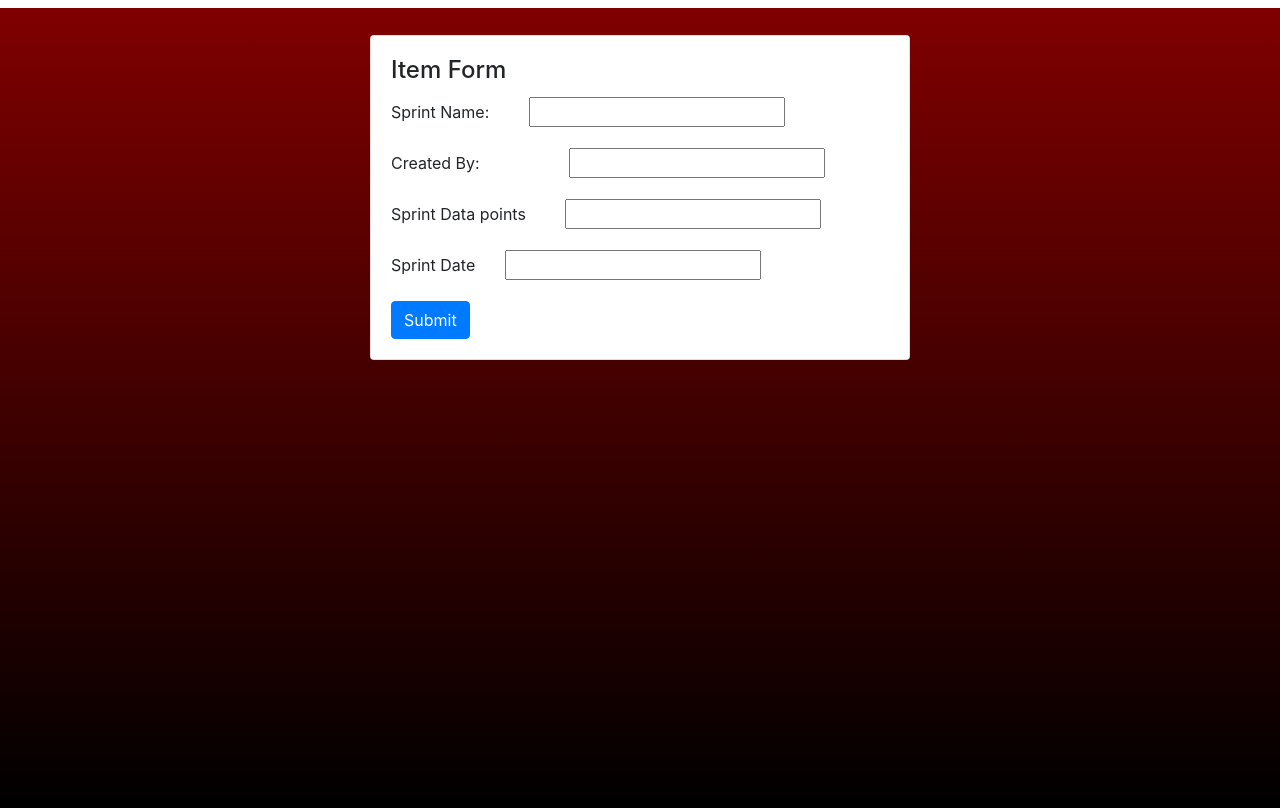
After one commit to sam20code/RDashTaskManager, a Django app: page /taskManager/addSprint in a window 1280 px wide. The commit adds this page. Run offline with Django 4.2, Linux system fonts and the light colour scheme; some libraries are stand-ins or nearby versions.

Commit message:
Implementation of Admin Interface and Add Sprint
This commit includes
 - It implements admin home page where admin can see all the sprints created by him/her
 - It implements add sprint board where admin will be able to create new sprint by filling details like sprintName, sprintCreatedBy, sprintDate and sprintDataPoints
 - It implements models.py file which is an sprint entity
 - It implements urls for admingHome page and add sprint interface in urls.py file
 - It updates credentials.html page by replacing urls of respective service in link provided
 - It register model in admin file

```diff
--- a/taskManager/admin.py
+++ b/taskManager/admin.py
@@ -1,3 +1,5 @@
 from django.contrib import admin
+from .models import Sprint
 
 # Register your models here.
+admin.site.register(Sprint)
--- /dev/null
+++ b/taskManager/forms.py
@@ -0,0 +1,7 @@
+from django import forms
+from .models import Sprint
+
+class SprintForm(forms.ModelForm):
+    class Meta:
+        model = Sprint
+        fields = ['sprintName','sprintCreatedBy','sprintDataPoints','sprintDate']
--- /dev/null
+++ b/taskManager/models.py
@@ -0,0 +1,10 @@
+from django.db import models
+
+# Create your models here.
+class Sprint(models.Model):
+    def __str__(self):
+        return self.sprintName
+    sprintName = models.CharField(max_length=200,primary_key=True)
+    sprintCreatedBy = models.CharField(max_length=200)
+    sprintDataPoints = models.IntegerField()
+    sprintDate = models.DateTimeField()
--- /dev/null
+++ b/taskManager/templates/taskManager/AddSprint.html
@@ -0,0 +1,53 @@
+<!DOCTYPE html>
+<html>
+<head>
+    <title>Item Form</title>
+    <!-- Add Bootstrap CSS link here -->
+    <link rel="stylesheet" href="https://maxcdn.bootstrapcdn.com/bootstrap/4.5.2/css/bootstrap.min.css">
+</head>
+<style>
+    body {
+        margin-top: -3.1%; /* Remove default margin */
+    }
+</style>
+<body>
+    <div  style="background: linear-gradient(maroon, black);height:100vh">
+    <div class="container mt-5">
+        <div class="row">
+            <div class="col-md-6 offset-md-3">
+                <div class="card" style="margin-top: 5%;">
+                    <div class="card-body" >
+                        <h4 class="card-title">Item Form</h4>
+                        <form method="POST" enctype="multipart/form-data">
+                            {% csrf_token%}
+                            <div class="form-group">
+                                <label for="itemDesc" style="margin-right: 7%;">Sprint Name:</label>
+                                {{ form.sprintName }}
+                            </div>
+                            <div class="form-group">
+                                <label for="itemPrice" style="margin-right: 17%;">Created By:</label>
+                                {{ form.sprintCreatedBy }}
+                            </div>
+                            <div class="form-group">
+                                <label for="itemShopName"style="margin-right: 7%;">Sprint Data points</label>
+                                {{ form.sprintDataPoints }}
+                            </div>
+                            <div class="form-group">
+                                <label for="itemShopAddress" style="margin-right: 5%;">Sprint Date</label>
+                                {{ form.sprintDate }}
+                            </div>
+                            <button type="submit" class="btn btn-primary">Submit</button>
+                        </form>
+                    </div>
+                </div>
+            </div>
+        </div>
+    </div>
+    </div>
+
+    <!-- Add Bootstrap JS and jQuery links here -->
+    <script src="https://code.jquery.com/jquery-3.6.0.slim.min.js"></script>
+    <script src="https://cdnjs.cloudflare.com/ajax/libs/popper.js/1.14.7/umd/popper.min.js"></script>
+    <script src="https://maxcdn.bootstrapcdn.com/bootstrap/4.5.2/js/bootstrap.min.js"></script>
+</body>
+</html>
--- a/taskManager/templates/taskManager/Credentials.HTML
+++ b/taskManager/templates/taskManager/Credentials.HTML
@@ -53,7 +53,7 @@
                             </form>
                         </div>
                         <div id="adminLoginForm" style="display: none;">
-                            <form action="#" method="POST">
+                            <form action="{% url 'adminLogin' %}" method="POST">
                                 {% csrf_token %}
                                 <div class="form-group">
                                     <label for="adminName">Admin name</label>
@@ -68,7 +68,7 @@
                             </form>
                         </div>
                         <div id="adminSignupForm" style="display: none;">
-                            <form action="#" method="POST">
+                            <form action="{% url 'adminSignUp' %}" method="POST">
                                 {% csrf_token %}
                                 <div class="form-group">
                                     <label for="newAdminName">Admin name</label>
--- a/taskManager/urls.py
+++ b/taskManager/urls.py
@@ -3,4 +3,7 @@ from . import views
 
 urlpatterns = [
     path('credentials',views.credentials,name="credentials"),
+    path('adminLogin',views.adminLogin,name="adminLogin"),
+    path('adminSignUp',views.adminSignUp,name="adminSignUp"),
+    path('addSprint',views.addSprint,name="addSprint"),
 ]
--- a/taskManager/views.py
+++ b/taskManager/views.py
@@ -2,13 +2,17 @@ from django.shortcuts import render
 from django.contrib.auth.models import User
 from django.contrib.auth import authenticate, login
 from django.shortcuts import redirect, render
+from .models import Sprint
+from taskManager.forms import SprintForm
+from django.views.decorators.csrf import csrf_exempt
 
 # Create your views here.
-
+@csrf_exempt
 def credentials(request):
     return render(request,'taskManager/Credentials.html')
 
 #user signup and login
+@csrf_exempt
 def userSignUp(request):
     if request.method == 'POST':
         username=request.POST['userName']
@@ -19,6 +23,7 @@ def userSignUp(request):
         myuser.save()
         return render(request,'taskManager/Credentials.html')
 
+@csrf_exempt
 def userLogin(request):
     if request.method == 'POST':
         username=request.POST['userName']
@@ -33,6 +38,7 @@ def userLogin(request):
             return render(request,'taskManager/Credentials.html',context)
 
 #admin sign up and login
+@csrf_exempt
 def adminSignUp(request):
     if request.method == 'POST':
         username=request.POST['newAdminName']
@@ -41,8 +47,8 @@ def adminSignUp(request):
 
         myuser = User.objects.create_user(username,email,password)
         myuser.save()
-        return redirect('taskManager/Credentials')
-
+        return redirect('taskManager/Credentials.html')
+@csrf_exempt
 def adminLogin(request):
     if request.method == 'POST':
         username=request.POST['adminName']
@@ -51,7 +57,21 @@ def adminLogin(request):
         myuser = authenticate(username=username,password=password)
         if myuser is not None:
             login(request,myuser)
+            item_list = Sprint.objects.filter(sprintCreatedBy=request.user.username)
             context ={
+                'item_list' : item_list,
+            }
+            return render(request,'taskManager/adminHomePage.html',context)
 
-            }
-            return render(request,'taskManager/Credentials.html',context)
+@csrf_exempt
+def addSprint(request):
+    form  = SprintForm(request.POST,request.FILES)
+    if form.is_valid():
+        form.save()
+        item_list = Sprint.objects.filter(sprintCreatedBy=request.user.username)
+        context ={
+            'item_list' : item_list,
+        }
+        return render(request,'taskManager/adminHomePage.html',context)
+
+    return render(request,'taskManager/AddSprint.html',{'form':form})
```
Also changed, not shown: taskManager/templates/taskManager/adminHomePage.html (added, +50 -0 lines).
